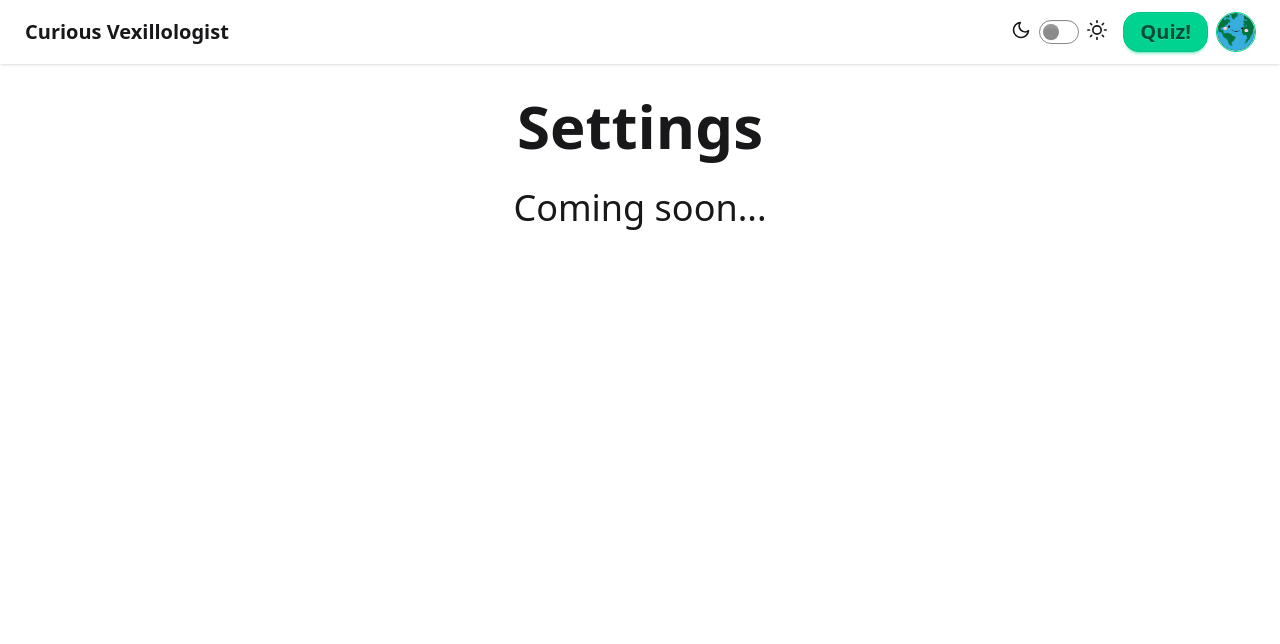
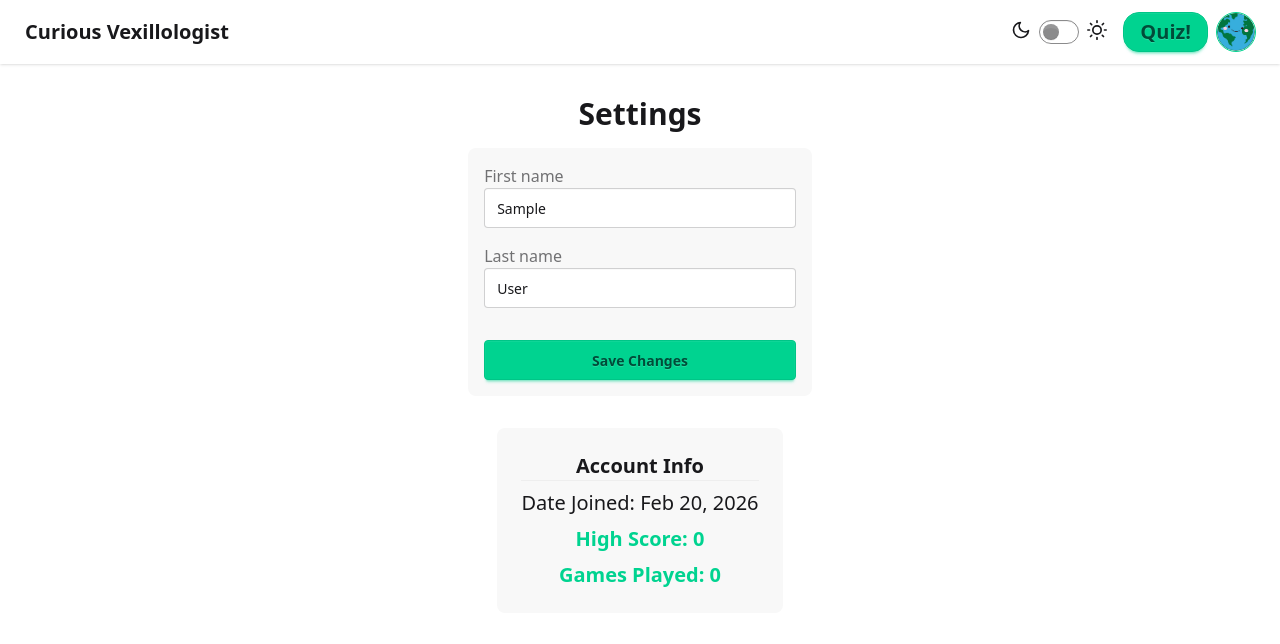
Before and after one commit to VictoryMa8/vexillology-quiz-v2, a Django app: page /settings/ in a window 1280 px wide. Shown: the top 644 px of the page. Run offline with Django 5.2, Linux system fonts and the light colour scheme; the visitor is signed in with stand-in values (Sample User, id 1).

Commit message:
Created settings page with name change form

```diff
--- a/frontend/forms.py
+++ b/frontend/forms.py
@@ -7,3 +7,8 @@ class VexillologistCreationForm(UserCreationForm):
     class Meta(UserCreationForm.Meta):
         model = Vexillologist
         fields = UserCreationForm.Meta.fields
+
+class VexillologistChangeForm(forms.ModelForm):
+    class Meta:
+        model = Vexillologist
+        fields = ('first_name', 'last_name')
--- a/frontend/static/assets/styles/output.css
+++ b/frontend/static/assets/styles/output.css
@@ -11,7 +11,7 @@
     --color-white: #fff;
     --spacing: 0.25rem;
     --container-sm: 24rem;
-    --container-md: 28rem;
+    --container-5xl: 64rem;
     --text-lg: 1.125rem;
     --text-lg--line-height: calc(1.75 / 1.125);
     --text-xl: 1.25rem;
@@ -27,8 +27,8 @@
     --text-8xl: 6rem;
     --text-8xl--line-height: 1;
     --font-weight-medium: 500;
+    --font-weight-semibold: 600;
     --font-weight-bold: 700;
-    --leading-snug: 1.375;
     --radius-lg: 0.5rem;
     --radius-2xl: 1rem;
     --radius-4xl: 2rem;
@@ -2456,6 +2474,13 @@
     border-style: var(--tw-border-style);
     border-width: 1px;
   }
+  .border-b {
+    border-bottom-style: var(--tw-border-style);
+    border-bottom-width: 1px;
+  }
+  .border-base-300 {
+    border-color: var(--color-base-300);
+  }
   .border-success {
     border-color: var(--color-success);
   }
@@ -2695,6 +2724,11 @@
       outline-color: var(--color-primary);
     }
   }
+  .focus\:outline-success {
+    &:focus {
+      outline-color: var(--color-success);
+    }
+  }
   .md\:ml-24 {
     @media (width >= 48rem) {
       margin-left: calc(var(--spacing) * 24);
--- a/frontend/templates/settings.html
+++ b/frontend/templates/settings.html
@@ -1,6 +1,48 @@
 {% extends 'base.html' %}
 
+{% block title %}Settings - Vexillology Quiz{% endblock %}
+
 {% block content %}
-<h1 class="text-4xl md:text-6xl mt-8 font-bold">Settings</h1>
-<h2 class="text-2xl md:text-4xl mt-8">Coming soon...</h2>
+<main class="flex flex-col items-center justify-center p-8 gap-4 w-9/10 md:w-3/4">
+    <h1 class="text-3xl font-bold">Settings</h1>
+    <form method="post" class="flex flex-col gap-4 bg-base-200 p-4 rounded-lg">
+        {% csrf_token %}
+        {% for field in form %}
+            <label class="form-control w-full">
+                <div class="label">
+                    <span class="label-text font-medium">{{ field.label }}</span>
+                </div>
+                {{ field }}
+                {% if field.help_text %}
+                    <div class="label pb-0 justify-start">
+                        <div class="label-text-alt text-base-content whitespace-normal break-words text-left">{{ field.help_text }}</div>
+                    </div>
+                {% endif %}
+                {% for error in field.errors %}
+                    <div class="label">
+                        <span class="label-text-alt text-error font-medium">{{ error }}</span>
+                    </div>
+                {% endfor %}
+            </label>
+        {% endfor %}
+        <button type="submit" class="btn btn-success mt-4 w-full">Save Changes</button>
+    </form>
+
+    <div class="mt-4 flex flex-col gap-2 text-xl text-center bg-base-200 p-6 rounded-lg">
+        <h2 class="text-xl font-bold border-b border-base-300">Account Info</h2>
+        <p>Date Joined: {{ user.date_joined|date:"M d, Y" }}</p>
+        <p class="text-success font-bold">High Score: {{ user.high_score }}</p>
+        <p class="text-success font-bold">Games Played: {{ user.games_played }}</p>
+    </div>
+</main>
+
+<script>
+    // When DOM loads, give inputs DaisyUI classes to all form inputs
+    document.addEventListener("DOMContentLoaded", function() {
+        const inputs = document.querySelectorAll("form input:not([type='hidden'])");
+        inputs.forEach(input => {
+            input.classList.add("input", "input-bordered", "w-full", "focus:outline-success");
+        });
+    });
+</script>
 {% endblock %}
--- a/frontend/views.py
+++ b/frontend/views.py
@@ -3,7 +3,7 @@ from django.conf import settings
 from django.utils.text import slugify
 from django.contrib.auth.decorators import login_required
 from django.contrib.auth import login
-from .forms import VexillologistCreationForm
+from .forms import VexillologistCreationForm, VexillologistChangeForm
 import csv
 import random
 import time
@@ -115,5 +115,15 @@ def about(request):
 def contact(request):
     return render(request, 'contact.html')
 
+@login_required
 def settings(request):
-    return render(request, 'settings.html')
+    if request.method == 'POST':
+        # 'instance' parameter tells the Django form which record to update
+        # Necessary since we are updating (current logged-in user) rather than creating
+        form = VexillologistChangeForm(request.POST, instance=request.user)
+        if form.is_valid():
+            form.save()
+            return redirect('settings')
+    else:
+        form = VexillologistChangeForm(instance=request.user)
+    return render(request, 'settings.html', {'form': form})
```
Also changed, not shown: other parts of frontend/static/assets/styles/output.css (+40 -12 lines).
